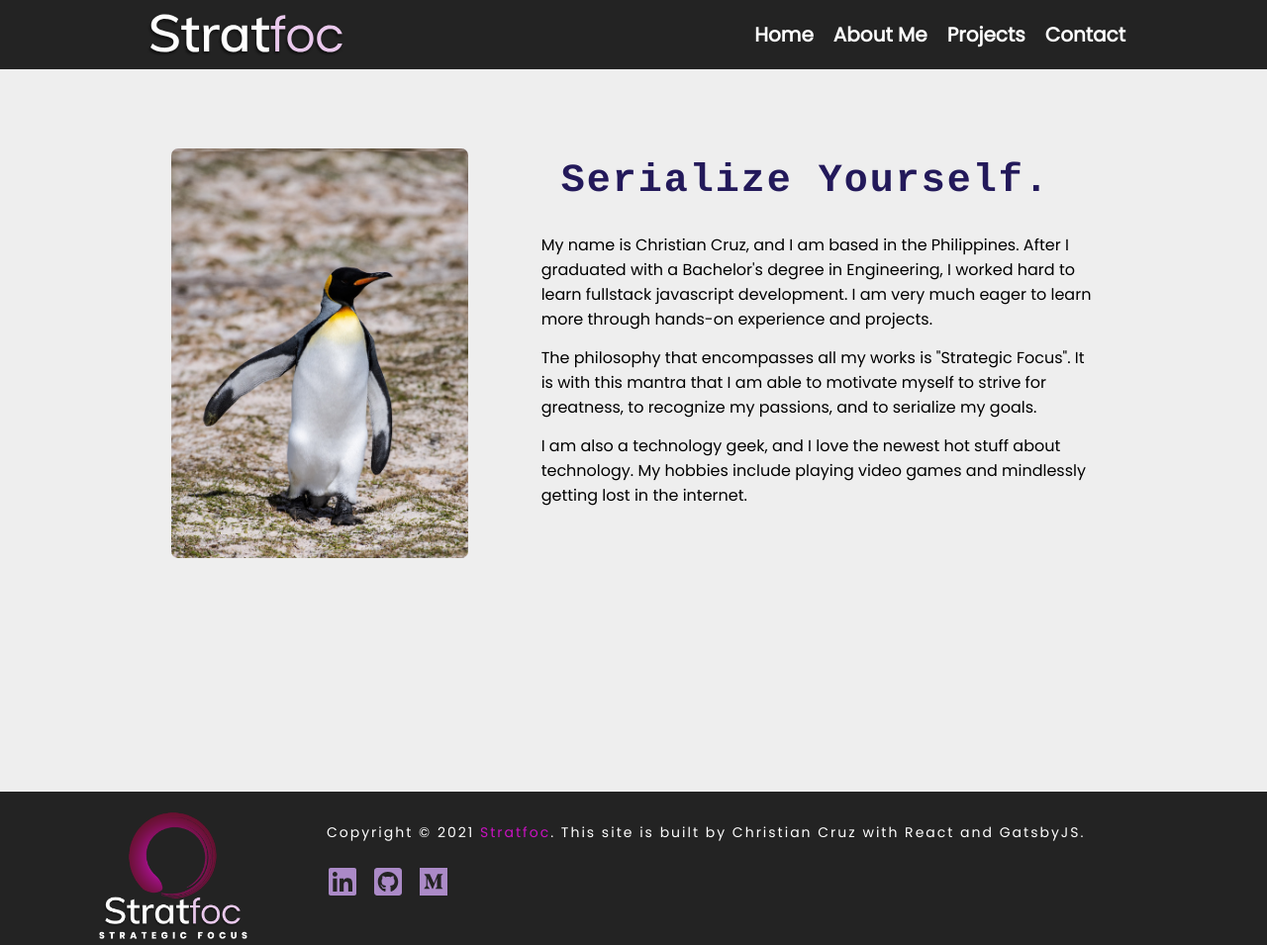
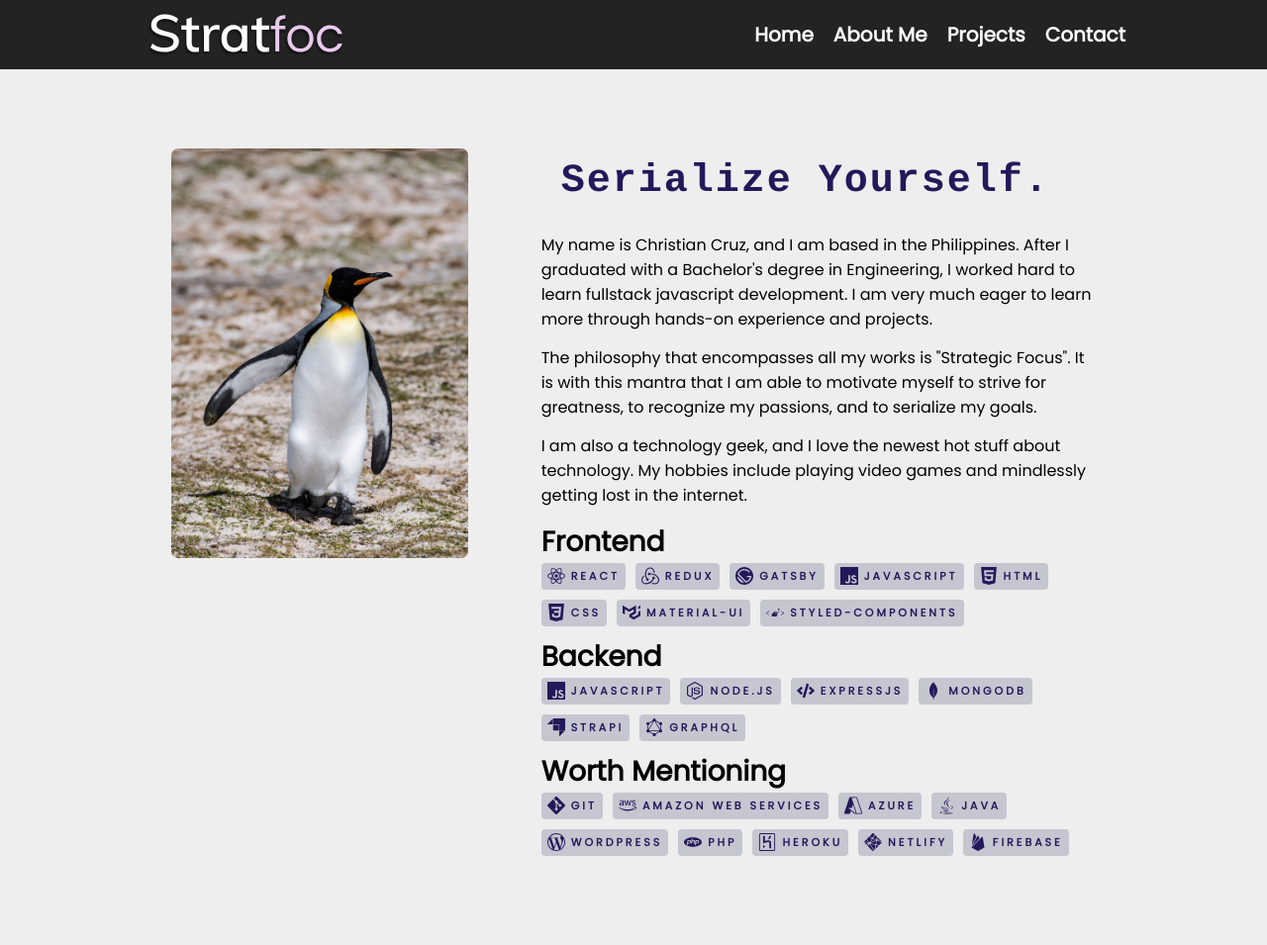
Before and after one commit to demiglace0505/stratfoc, a Gatsby site: page /about in a window 1280 px wide. Shown: the top 955 px of the page at 99% size. Built offline with nearby package versions, Linux system fonts and the light colour scheme; Gatsby itself is replaced by a stand-in of ours.

Commit message:
functional backbone for tech stack

```diff
--- /dev/null
+++ b/src/components/TechStackIcons.js
@@ -0,0 +1,52 @@
+import React from "react"
+import styled from "styled-components"
+
+import { colors, backgrounds } from "../theme/colors.js"
+
+const StackGroupContainer = styled.div`
+  display: flex;
+  flex-wrap: wrap;
+`
+
+const StackItem = styled.a`
+  display: flex;
+  align-items: center;
+  background-color: ${colors.colorGrey2};
+  color: ${colors.colorPrimaryDark};
+  padding: 0 0.6rem;
+  border-radius: 0.4rem;
+  margin-right: 1rem;
+  margin-bottom: 1rem;
+`
+
+const StackIcon = styled.span`
+  font-size: 1.8rem;
+  transform: translateY(0.2rem);
+  /* padding-top: 0.4rem; */
+  margin-right: 0.6rem;
+`
+
+const StackText = styled.span`
+  font-size: 1.1rem;
+  font-weight: 600;
+  text-transform: uppercase;
+  text-decoration: none;
+  letter-spacing: 0.3rem;
+`
+
+const TechStackIcons = ({ array }) => {
+  return (
+    <StackGroupContainer>
+      {array.map(i => {
+        return (
+          <StackItem href={i.url} target="_blank">
+            <StackIcon>{i.icon}</StackIcon>
+            <StackText>{i.name}</StackText>
+          </StackItem>
+        )
+      })}
+    </StackGroupContainer>
+  )
+}
+
+export default TechStackIcons
--- a/src/constants/techStack.js
+++ b/src/constants/techStack.js
@@ -125,7 +125,7 @@ export const misc = [
   },
   {
     id: 2,
-    name: "aws",
+    name: "amazon web services",
     icon: <SiAmazonaws></SiAmazonaws>,
     url: "https://aws.amazon.com/",
   },
--- a/src/pages/404.js
+++ b/src/pages/404.js
@@ -25,7 +25,7 @@ const NotFoundPage = () => {
       <Seo title="Projects" />
       <LogoContainer>
         <StaticImage
-          src="../assets/images/logo-dark.svg"
+          src="../assets/images/logo-dark.png"
           alt="Stratfoc Logo"
           placeholder="tracedSVG"
         ></StaticImage>
--- a/src/pages/about.js
+++ b/src/pages/about.js
@@ -2,9 +2,11 @@ import React from "react"
 import styled from "styled-components"
 import { StaticImage } from "gatsby-plugin-image"
 
+import Seo from "../components/seo.js"
 import { colors } from "../theme/colors.js"
-import Seo from "../components/seo.js"
+import { frontend, backend, misc } from "../constants/techStack.js"
 import AnimatedHeader from "../components/AnimatedHeader.js"
+import TechStackIcons from "../components/TechStackIcons.js"
 
 const AboutGrid = styled.main`
   min-height: calc(100vh - 7rem);
@@ -68,6 +70,12 @@ const About = () => {
           technology. My hobbies include playing video games and mindlessly
           getting lost in the internet.
         </p>
+        <h2>Frontend</h2>
+        <TechStackIcons array={frontend} />
+        <h2>Backend</h2>
+        <TechStackIcons array={backend} />
+        <h2>Worth Mentioning</h2>
+        <TechStackIcons array={misc} />
       </ContentContainer>
     </AboutGrid>
   )
--- a/src/theme/globalStyles.js
+++ b/src/theme/globalStyles.js
@@ -42,16 +42,16 @@ const GlobalStyle = createGlobalStyle`
   }
 
   h1 {
-    font-size: 3rem;
+    font-size: 3.4rem;
   }
   h2 {
-    font-size: 2rem;
+    font-size: 2.8rem;
   }
   h3 {
-    font-size: 1.25rem;
+    font-size: 2.2rem;
   }
   h4 {
-    font-size: 0.875rem;
+    font-size: 1.6rem;
   }
 `
 
```
